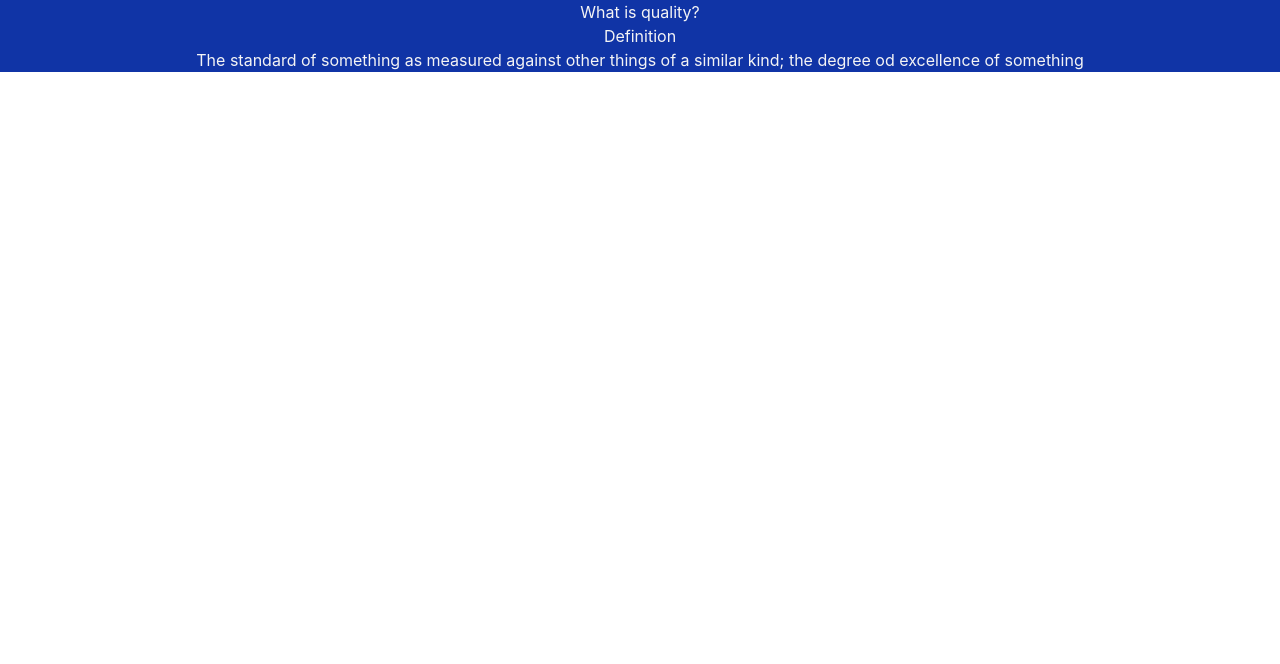
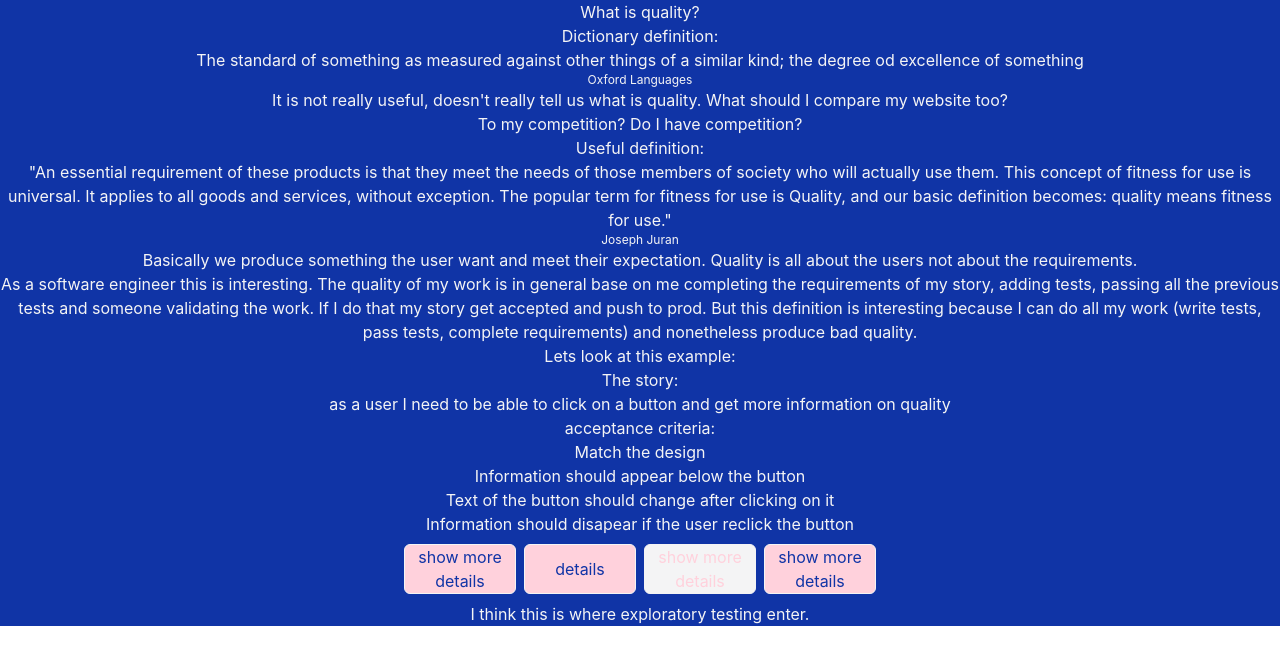
Before and after one commit to willot/Quality, a React (Create React App) app: page / in a window 1280 px wide. Shown: the top 664 px of the page. Built offline with nearby package versions, Linux system fonts and the light colour scheme.

Commit message:
started adding some content and logic for buttons

```diff
--- a/src/pages/Home.tsx
+++ b/src/pages/Home.tsx
@@ -1,10 +1,142 @@
+import {useState} from "react";
+
 export const Home = () => {
+   const [showDetailsB1, setShowDetailsB1] = useState(false);
+   const [showDetailsB2, setShowDetailsB2] = useState(false);
+   const [showDetailsB3, setShowDetailsB3] = useState(false);
+   const [showDetailsB4, setShowDetailsB4] = useState(false);
+   const [textDetails, setTextDetails] = useState("");
+
+
+    const details = () => {
+        if (textDetails ==="") {
+            return null;
+        }
+        if (textDetails=== "button1") {
+            return (
+                <section>
+                    Button1 follow all the requirements. But will a user expect a button to get more information?
+                </section>
+            )
+        }
+        if (textDetails=== "button2") {
+            return (
+                <section>
+                    Button2 follow all the requirements. But the wording of the button is confusing.
+                </section>
+            )
+        }
+        if (textDetails=== "button3") {
+            return (
+                <section>
+                    Button3 follow all the requirements. But the color contrast is hard to read.
+                </section>
+            )
+        }
+        if (textDetails === "buttonAccessibility") {
+            return (
+                <section>
+                    Button4 fit all the acceptance criteria but it is not accessible... Try to select it by tabbing.
+                </section>
+            )
+        }
+    }
+
+    const buttonText = (value: boolean) => {
+        return value? "show less details": "show more details";
+    }
+
+    const wrongWordingButtonText = () => {
+        return showDetailsB2? "less details": "details";
+    }
+
     return (
         <section className="bg-blue h-full text-white">
             <h1>What is quality?</h1>
-            <h2>Definition</h2>
+            <h2>Dictionary definition:</h2>
             <p>The standard of something as measured against other things of a similar kind;
                 the degree od excellence of something</p>
+            <p className="text-xs">Oxford Languages</p>
+            <p>It is not really useful, doesn't really tell us what is quality. What should I compare my website too?</p>
+            <p>To my competition? Do I have competition?</p>
+            <h2>Useful definition:</h2>
+            <p>
+                "An essential requirement of these products is that they meet the needs of those members of society who
+                will actually use them. This concept of fitness for use is universal. It applies to all goods and
+                services, without exception. The popular term for fitness for use is Quality, and our basic definition
+                becomes: quality means fitness for use."
+            </p>
+            <p className="text-xs">Joseph Juran</p>
+            <p>
+                Basically we produce something the user want and meet their expectation. Quality is all about the users
+                not about the requirements.
+            </p>
+            <p>
+                As a software engineer this is interesting. The quality of my work is in general base on me completing
+                the requirements of my story, adding tests, passing all the previous tests and someone validating the work.
+                If I do that my story get accepted and push to prod.
+                But this definition is interesting because I can do all my work (write tests, pass tests, complete
+                requirements) and nonetheless produce bad quality.
+            </p>
+            <h2>Lets look at this example:</h2>
+            <h3>The story:</h3>
+            <p>as a user I need to be able to click on a button and get more information on quality</p>
+            <p>acceptance criteria:</p>
+            <ul>Match the design</ul>
+            <ul>Information should appear below the button</ul>
+            <ul>Text of the button should change after clicking on it</ul>
+            <ul>Information should disapear if the user reclick the button</ul>
+            <section className="flex flex-row space-x-2 justify-center py-2">
+                <button className="bg-pink text-blue w-28 border border-white rounded-md"
+                        onClick={ () => {
+                            const showDetails = !showDetailsB1? "button1" : "";
+                            setTextDetails(showDetails);
+                            setShowDetailsB1(!showDetailsB1);
+                            if(!showDetailsB1) {
+                                setShowDetailsB2(!showDetailsB2);
+                                setShowDetailsB3(!showDetailsB3);
+                                setShowDetailsB4(!showDetailsB4);
+                            }
+                        }}>{buttonText(showDetailsB1)}
+                </button>
+                <button className="bg-pink text-blue w-28 border border-white rounded-md"
+                        onClick={ () => {
+                            const showDetails = showDetailsB2? "button2" : "";
+                            setTextDetails(showDetails);
+                            setShowDetailsB2(!showDetailsB2);
+                            if(!showDetailsB2) {
+                                setShowDetailsB1(!showDetailsB2);
+                                setShowDetailsB3(!showDetailsB3);
+                                setShowDetailsB4(!showDetailsB4);
+                            }
+                        }}>{wrongWordingButtonText()}</button>
+                <button className="bg-white text-pink w-28 border border-white rounded-md"
+                        onClick={ () => {
+                            const showDetails = !showDetailsB3? "button3" : "";
+                            setTextDetails(showDetails);
+                            setShowDetailsB3(!showDetailsB3);
+                            if(!showDetailsB3) {
+                                setShowDetailsB1(!showDetailsB2);
+                                setShowDetailsB2(!showDetailsB3);
+                                setShowDetailsB4(!showDetailsB4);
+                            }
+                        }}>{buttonText(showDetailsB3)}</button>
+                <div className="bg-pink text-blue w-28 border border-white rounded-md"
+                     onClick={ () => {
+                         const showDetails = !showDetailsB4? "buttonAccessibility" : "";
+                         setTextDetails(showDetails);
+                         setShowDetailsB4(!showDetailsB4);
+                         if(!showDetailsB4) {
+                             setShowDetailsB1(!showDetailsB2);
+                             setShowDetailsB2(!showDetailsB3);
+                             setShowDetailsB3(!showDetailsB4);
+                         }
+                }}>{buttonText(showDetailsB4)}</div>
+            </section>
+            <section className="text-red">
+                {details()}
+            </section>
+            <p>I think this is where exploratory testing enter. </p>
 
         </section>
     )
--- a/tailwind.config.js
+++ b/tailwind.config.js
@@ -10,7 +10,13 @@ module.exports = {
       },
       'white': {
         DEFAULT: '#F4F4F5'
-      }
+      },
+      'pink': {
+        DEFAULT: '#ffd1dc'
+      },
+      'red': {
+        DEFAULT: '#e32636'
+      },
     },
     extend: {},
   },
```
